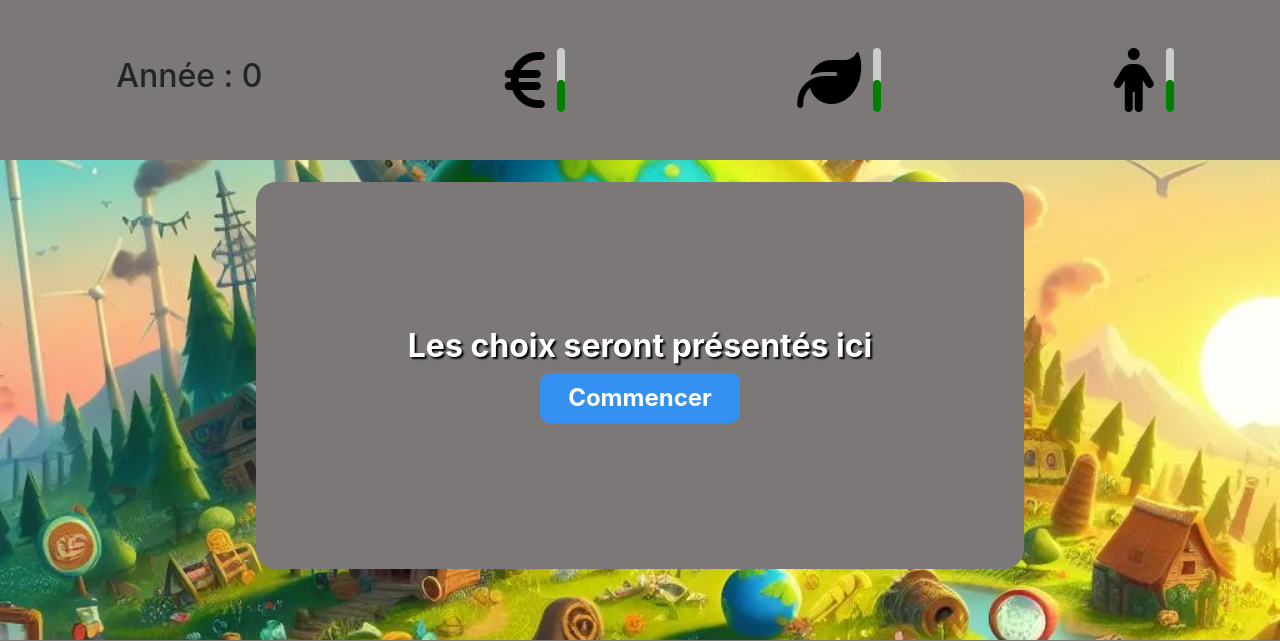
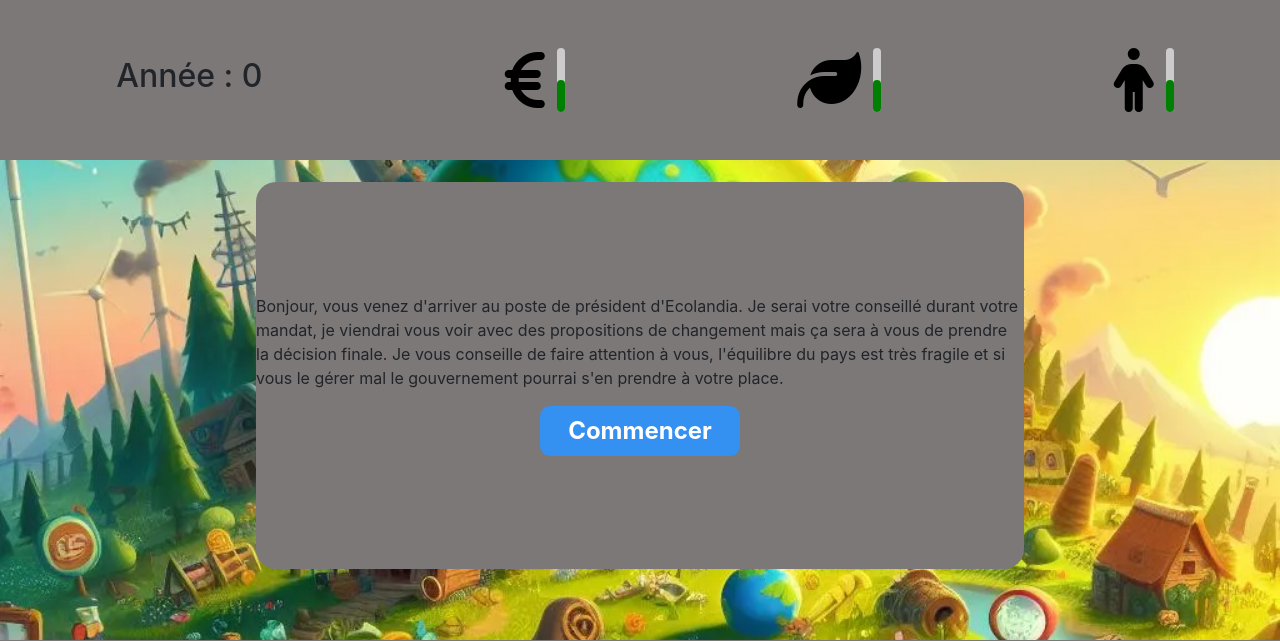
Before and after one commit to EcolandiaGame/Ecolandia, a Symfony app: template templates/ecolandia/newgame.html.twig in a window 1280 px wide. Shown: the top 641 px of the page. Run offline with Twig, Linux system fonts and the light colour scheme; the template is opened without the code that fills it, so the values that code supplies are empty; some libraries are stand-ins or nearby versions.

Commit message:
page acceuil

```diff
--- a/templates/ecolandia/newgame.html.twig
+++ b/templates/ecolandia/newgame.html.twig
@@ -39,7 +39,7 @@
 
             </div>
             <div class="middle-card">
-                <h2>Les choix seront présentés ici</h2>
+                <p>Bonjour, vous venez d'arriver au poste de président d'Ecolandia. Je serai votre conseillé durant votre mandat, je viendrai vous voir avec des propositions de changement mais ça sera à vous de prendre la décision finale. Je vous conseille de faire attention à vous, l'équilibre du pays est très fragile et si vous le gérer mal le gouvernement pourrai s'en prendre à votre place.</p>
                 <a href="{{ path('app_game') }}">Commencer</a>
                 <div id="explication">
 
--- a/templates/index.html.twig
+++ b/templates/index.html.twig
@@ -93,8 +93,8 @@
             <h1 style="color:white;"> Ecolandia </h1>
         </div>
     </div>
-    <p id="para"> Ecolandia est une terre dont vous êtes le roi, vous allez être confronté à des series de décisions qui vont résulter à différentes conséquences.
-    Vous allez devoir jongler entre une économie stable, un peuple heureux et un écologie irréprochable. Si l'un de ses trois piliers fait defaut à votre royaume, votre reigne prendra fin et votre partie sera donc terminée.
+    <p id="para"> Ecolandia est un pays dont vous êtes le président, vous allez être confronté à des series de décisions qui vont résulter à différentes conséquences.
+    Vous allez devoir jongler entre une économie stable, un peuple heureux et un écologie irréprochable. Si l'un de ses trois piliers fait defaut à votre pays, votre mandat prendra fin et votre partie sera donc terminée.
     </p>
     <a style="margin-left:40%; margin-top: 150px; width:200px; height: 50px;" role="button" aria-pressed="true" class="custom-btn btn-16 btn active" href="{{ path('app_newgame') }}"> JOUER </a>
 </div>
```
